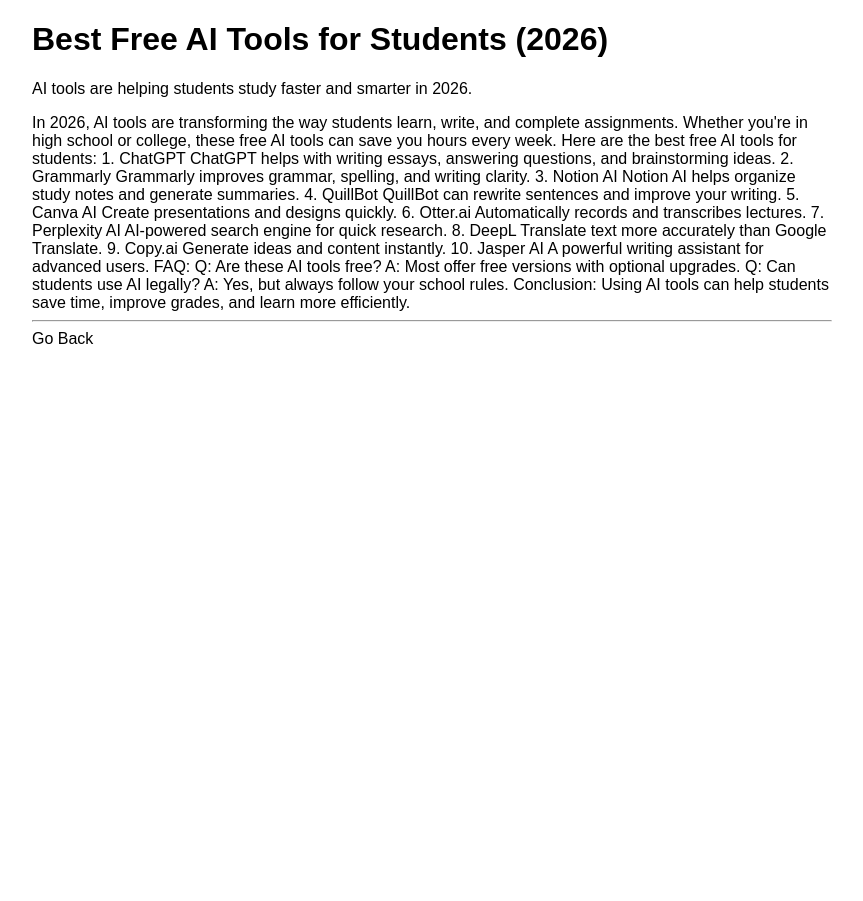
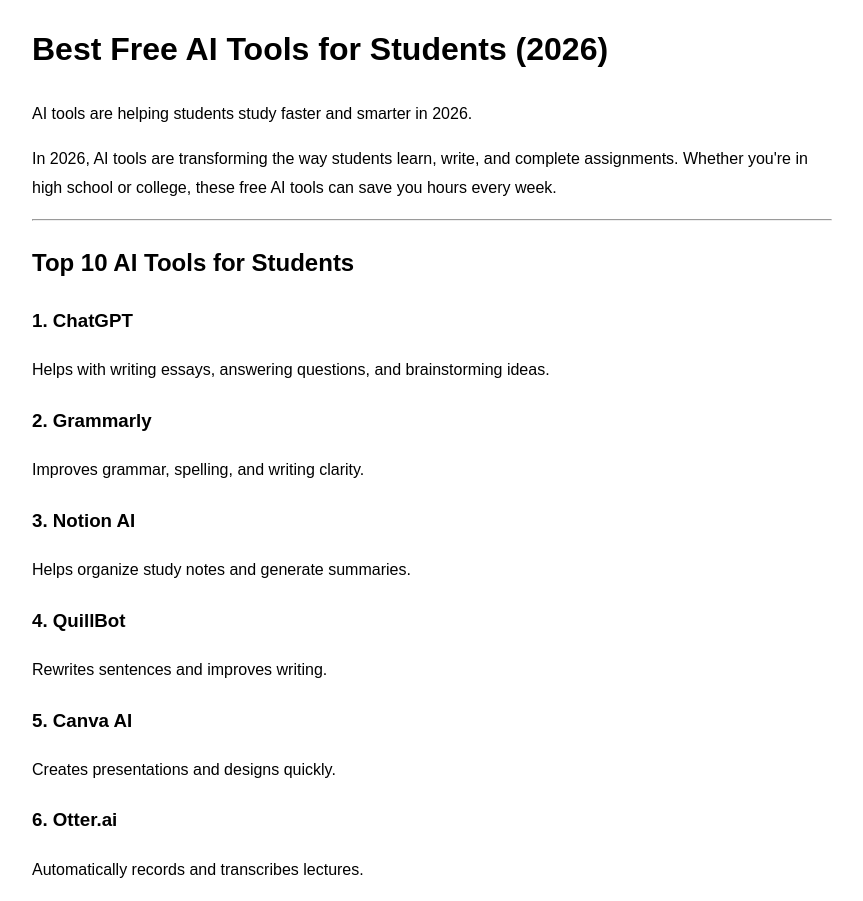
Before and after one commit to ziqi108/ai-tools-site, a plain HTML site: page article1.html in a window 1280 px wide. Shown: the whole page, without its empty margins (208-1071 px from the left). Before the commit the page ends 800 px from the top, so only its background shows below. Drawn offline with Linux system fonts and the light colour scheme.

Commit message:
Revise article structure and enhance content clarity
Updated the structure and content of the article to improve readability and organization. Added headings for better navigation and clarified descriptions of AI tools.

```diff
--- a/article1.html
+++ b/article1.html
@@ -5,59 +5,32 @@
   <meta name="viewport" content="width=device-width, initial-scale=1.0">
 </head>
 
-<body style="font-family: Arial; max-width: 800px; margin: auto;">
+<body style="font-family: Arial; max-width: 800px; margin: auto; line-height: 1.8;">
 
 <h1>Best Free AI Tools for Students (2026)</h1>
 
 <p>AI tools are helping students study faster and smarter in 2026.</p>
 
-In 2026, AI tools are transforming the way students learn, write, and complete assignments. Whether you're in high school or college, these free AI tools can save you hours every week.
+<p>In 2026, AI tools are transforming the way students learn, write, and complete assignments. Whether you're in high school or college, these free AI tools can save you hours every week.</p>
 
-Here are the best free AI tools for students:
-
-1. ChatGPT
-ChatGPT helps with writing essays, answering questions, and brainstorming ideas.
-
-2. Grammarly
-Grammarly improves grammar, spelling, and writing clarity.
-
-3. Notion AI
-Notion AI helps organize study notes and generate summaries.
-
-4. QuillBot
-QuillBot can rewrite sentences and improve your writing.
-
-5. Canva AI
-Create presentations and designs quickly.
-
-6. Otter.ai
-Automatically records and transcribes lectures.
-
-7. Perplexity AI
-AI-powered search engine for quick research.
-
-8. DeepL
-Translate text more accurately than Google Translate.
-
-9. Copy.ai
-Generate ideas and content instantly.
-
-10. Jasper AI
-A powerful writing assistant for advanced users.
-
-FAQ:
-
-Q: Are these AI tools free?
-A: Most offer free versions with optional upgrades.
-
-Q: Can students use AI legally?
-A: Yes, but always follow your school rules.
-
-Conclusion:
-Using AI tools can help students save time, improve grades, and learn more efficiently.
 <hr>
 
-Go Back</a>
+<h2>Top 10 AI Tools for Students</h2>
 
-</body>
-</html>
+<h3>1. ChatGPT</h3>
+<p>Helps with writing essays, answering questions, and brainstorming ideas.</p>
+
+<h3>2. Grammarly</h3>
+<p>Improves grammar, spelling, and writing clarity.</p>
+
+<h3>3. Notion AI</h3>
+<p>Helps organize study notes and generate summaries.</p>
+
+<h3>4. QuillBot</h3>
+<p>Rewrites sentences and improves writing.</p>
+
+<h3>5. Canva AI</h3>
+<p>Creates presentations and designs quickly.</p>
+
+<h3>6. Otter.ai</h3>
+<p>Automatically records and transcribes lectures.</p>
```
